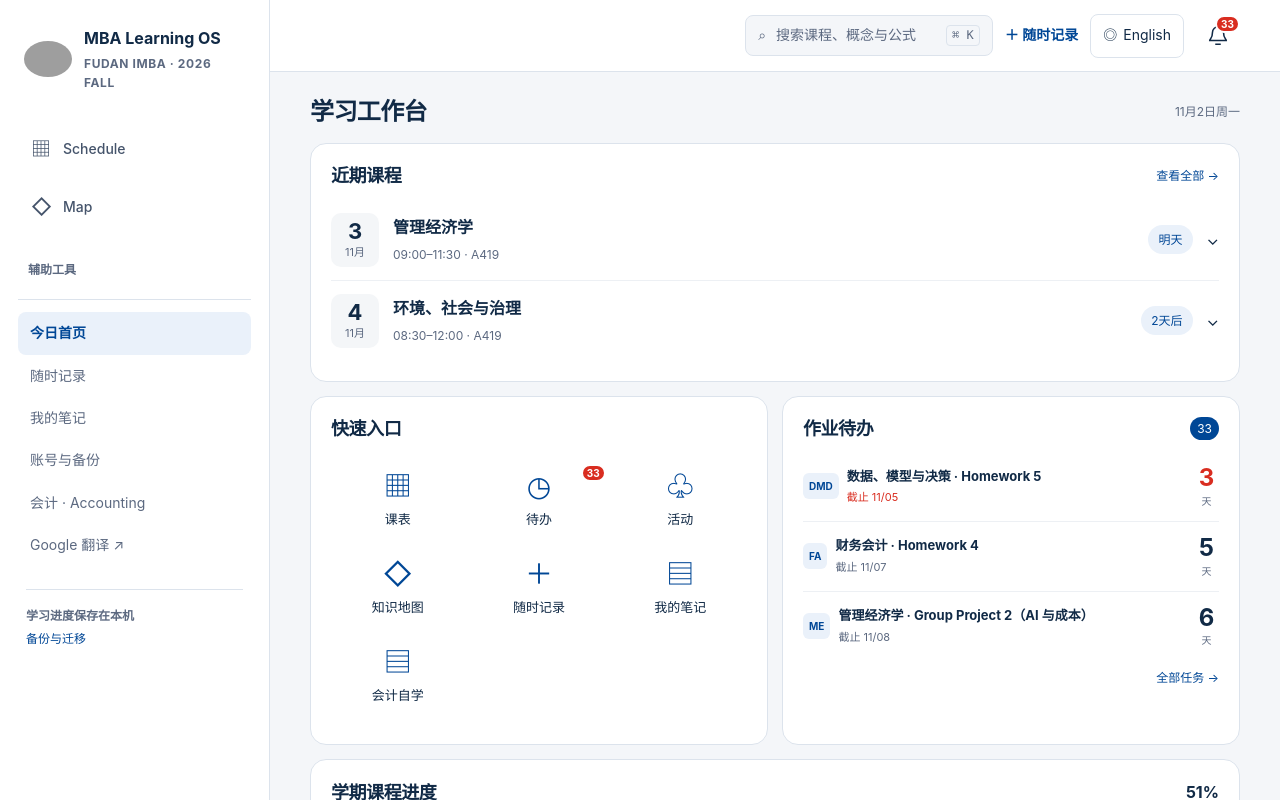
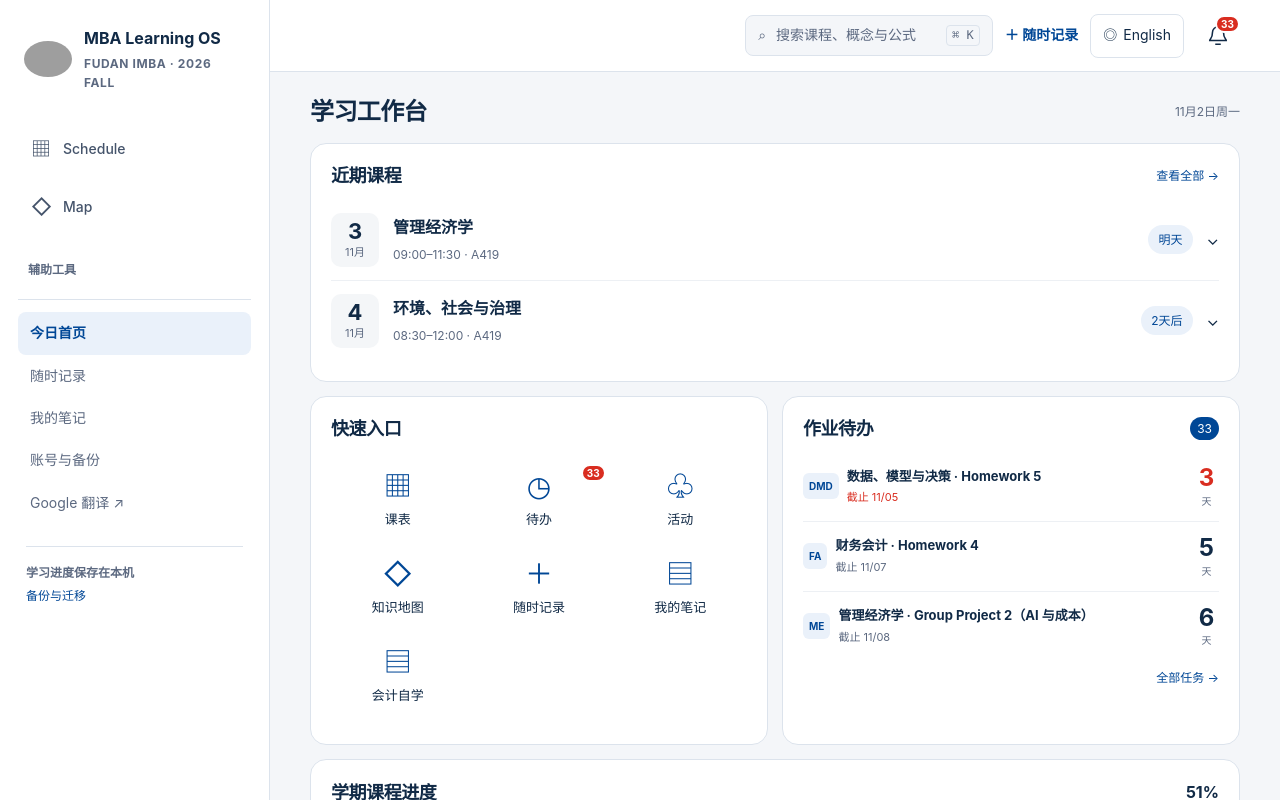
Before and after one commit to ClarafDu/MBA-Learning-OS, a Next.js app: page / in a window 1280 px wide. Shown: the top 800 px of the page. Built offline with nearby package versions, Linux system fonts and the light colour scheme; grey boxes are pictures that could not be loaded.

Commit message:
Remove accounting shortcut from sidebar

```diff
--- a/app/components/SiteShell.tsx
+++ b/app/components/SiteShell.tsx
@@ -12,7 +12,6 @@ import {lessonSearchItems} from '@/lib/lecture-notes';
 import { LearningProvider } from './LearningState';
 import {useWorkspace,WorkspaceProvider} from './WorkspaceState';
 import TaskReminder from './TaskReminder';
-import {accountingHref} from '@/lib/accounting.mjs';
 const nav = [
   {href:'/calendar',label:'Schedule',icon:'▦'},
   {href:'/map',label:'Map',icon:'◇'},
@@ -47,7 +46,7 @@ function Shell({children}: {children: React.ReactNode}) {
     <Link href="/" className="brand" onClick={closeMenu}><Image className="class-logo" src={classLogo} alt="IMBA Class 2" width={48} height={48} unoptimized/><span><T>MBA Learning OS</T><small><T>FUDAN IMBA · 2026 FALL</T></small></span></Link>
     <nav aria-label={t("主要导航")} className="main-nav core-nav"><T>{nav.map(n=><Link key={n.href} href={n.href} onClick={closeMenu} aria-current={active(n.href)?'page':undefined}><span aria-hidden="true"><T>{n.icon}</T></span><T>{n.label}</T></Link>)}</T></nav>
     <p className="nav-label"><T>辅助工具</T></p>
-    <nav className="utility-nav compact-utilities" aria-label={t("辅助工具")}><Link href="/" onClick={closeMenu} aria-current={pathname==='/'?'page':undefined}><T>今日首页</T></Link><Link href="/capture" onClick={closeMenu} aria-current={active('/capture')?'page':undefined}><T>随时记录</T></Link><Link href="/my-os" onClick={closeMenu} aria-current={active('/my-os')?'page':undefined}><T>我的笔记</T></Link><Link href="/account" onClick={closeMenu} aria-current={active('/account')?'page':undefined}><T>账号与备份</T></Link><a href={accountingHref} onClick={closeMenu}><T>会计 · Accounting</T></a><a href="https://translate.google.com/" target="_blank" rel="noreferrer"><T>Google 翻译</T> ↗</a></nav>
+    <nav className="utility-nav compact-utilities" aria-label={t("辅助工具")}><Link href="/" onClick={closeMenu} aria-current={pathname==='/'?'page':undefined}><T>今日首页</T></Link><Link href="/capture" onClick={closeMenu} aria-current={active('/capture')?'page':undefined}><T>随时记录</T></Link><Link href="/my-os" onClick={closeMenu} aria-current={active('/my-os')?'page':undefined}><T>我的笔记</T></Link><Link href="/account" onClick={closeMenu} aria-current={active('/account')?'page':undefined}><T>账号与备份</T></Link><a href="https://translate.google.com/" target="_blank" rel="noreferrer"><T>Google 翻译</T> ↗</a></nav>
     <div className="sidebar-foot"><b>{ws.user?(language==='en'?'Cloud workspace':'账号学习空间'):<T>学习进度保存在本机</T>}</b><Link onClick={closeMenu} href="/my-os#backup"><T>备份与迁移</T></Link></div>
   </>;
   return <div className="app-shell">
```
